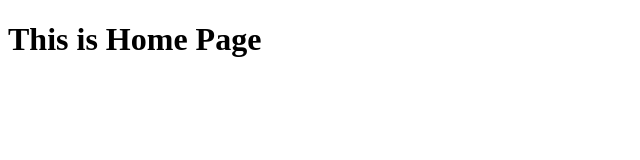
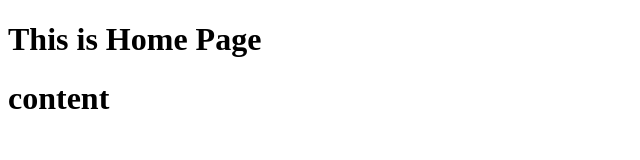
Before and after one commit to Tahirkhan315/git-test, a plain HTML site: page Home.html in a window 1280 px wide. Shown: the whole page, without its empty margins (0-640 px from the left). Drawn offline with Linux system fonts and the light colour scheme.

Commit message:
Home.html

```diff
--- a/Home.html
+++ b/Home.html
@@ -8,5 +8,6 @@
 </head>
 <body>
     <h1>This is Home Page</h1>
+    <h1>content</h1>
 </body>
 </html>
```
